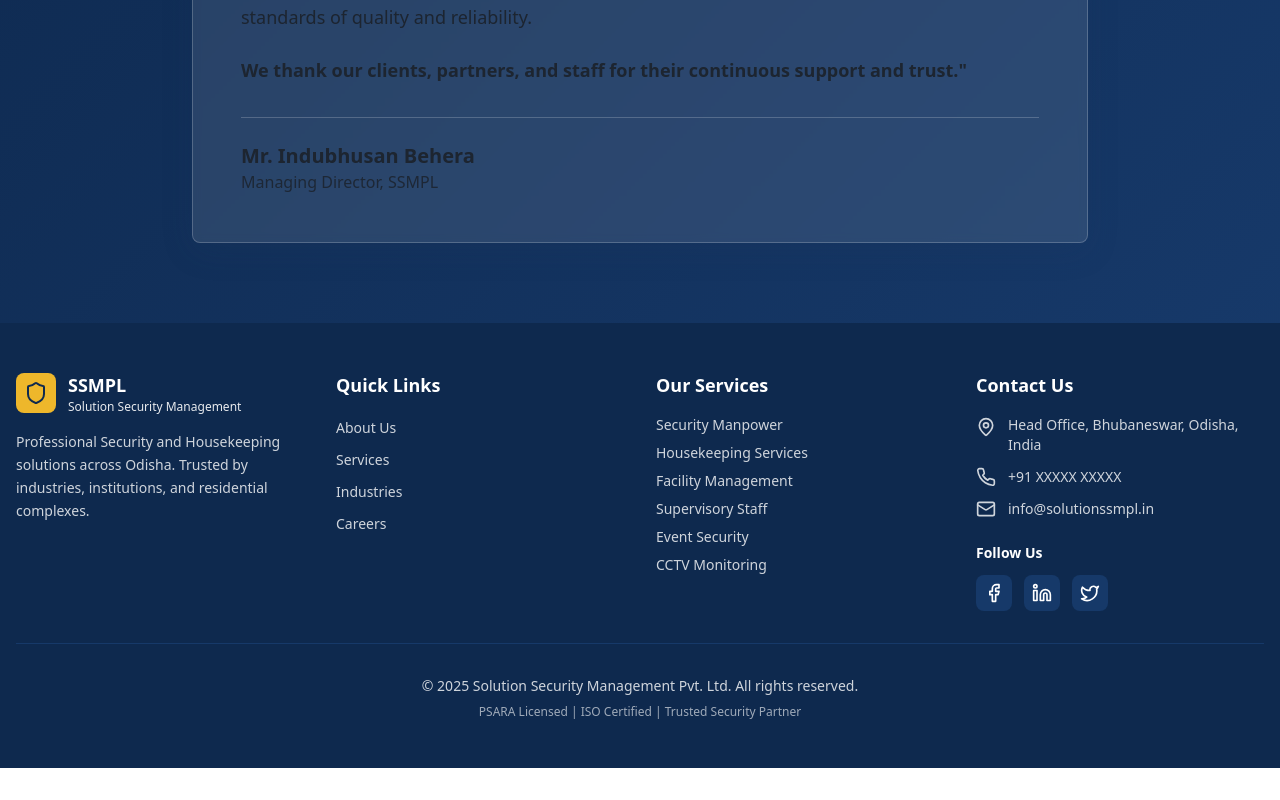
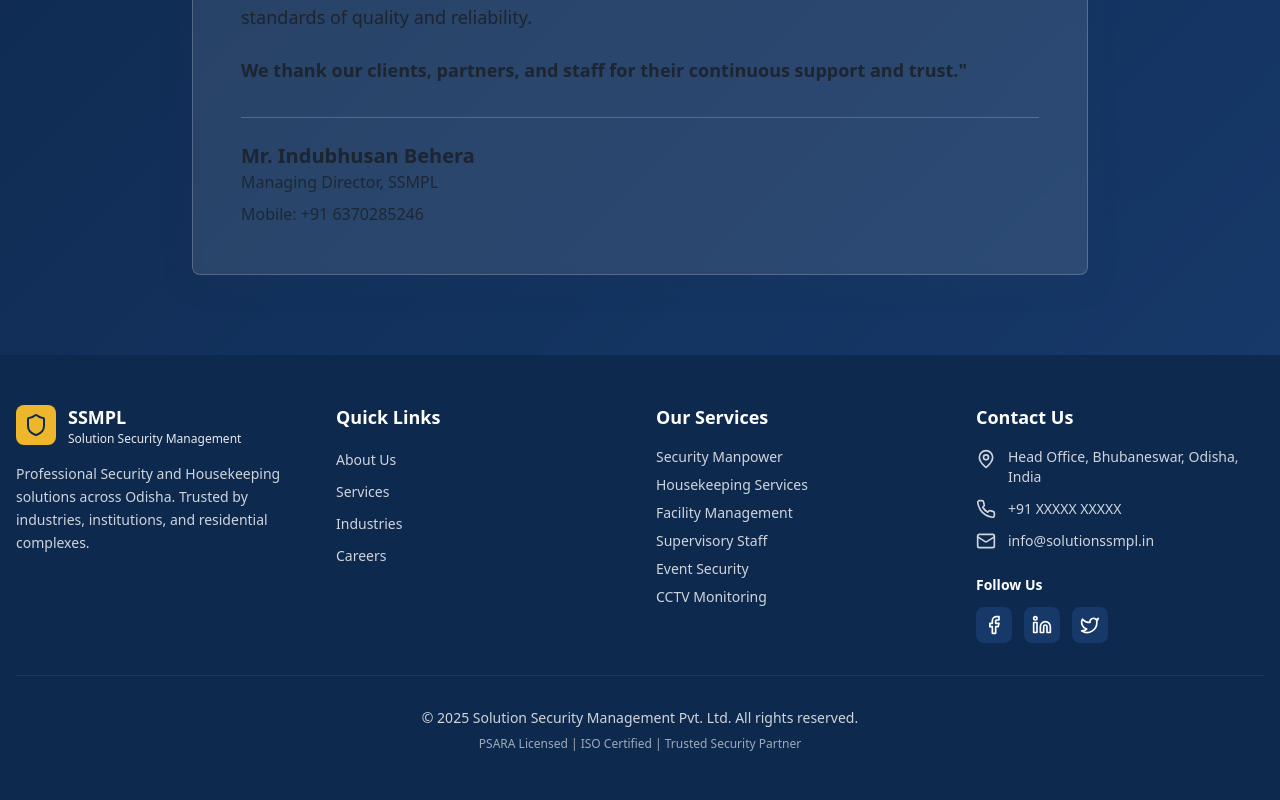
Before and after one commit to birendraorder-hub/ssmpl, a React (Vite) app: page /about in a window 1280 px wide. Shown: the part 2845-3645 px from the top of the page. Before the commit the page ends 3613 px from the top, so only its background shows below. Built offline with nearby package versions, Linux system fonts and the light colour scheme; the HTML template or start-up script is replaced by a standard one.

Commit message:
Update contact information

```diff
--- a/src/pages/About.tsx
+++ b/src/pages/About.tsx
@@ -182,6 +182,7 @@ const About = () => {
                 <div className="mt-8 pt-6 border-t border-white/20">
                   <p className="font-bold text-xl">Mr. Indubhusan Behera</p>
                   <p className="opacity-90">Managing Director, SSMPL</p>
+                  <p className="mt-2 opacity-90">Mobile: +91 6370285246</p>
                 </div>
               </CardContent>
             </Card>
```
